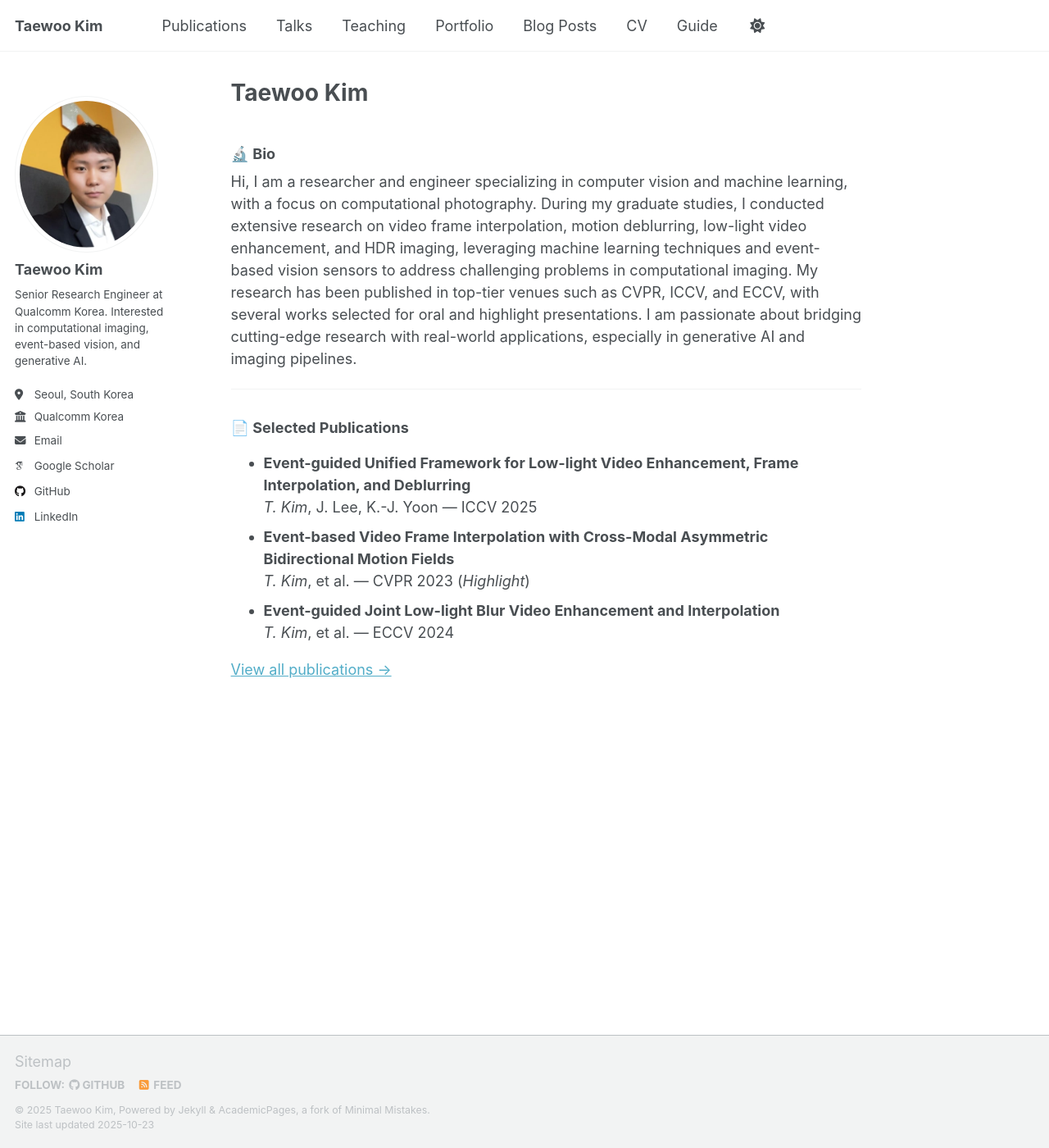
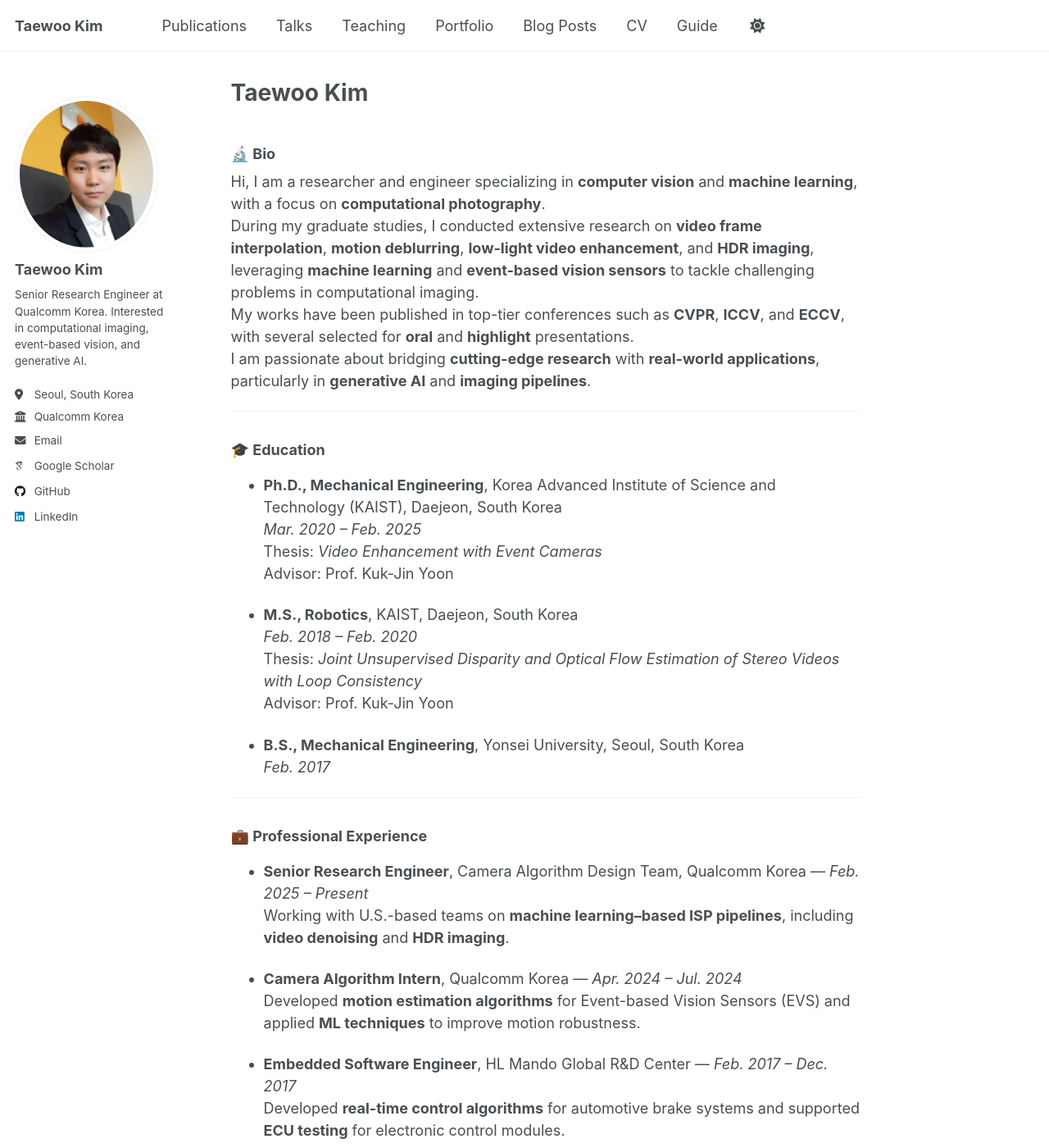
Before and after one commit to intelpro/intelpro.github.io, a Jekyll site: the page built from _pages/about.md, in a window 1280 px wide and 1400 px high. Shown: the whole window at 82% size. Built offline with Jekyll 4.4.1, drawn with Linux system fonts in a browser that asks for light colours; some web fonts are replaced; a script that is not in the unit is left out; some of the changed text lies outside the part shown.

Commit message:
Update about.md

```diff
--- a/_pages/about.md
+++ b/_pages/about.md
@@ -8,16 +8,115 @@
 ---
 
 ### 🔬 Bio
-Hi, I am a researcher and engineer specializing in computer vision and machine learning, with a focus on computational photography. During my graduate studies, I conducted extensive research on video frame interpolation, motion deblurring, low-light video enhancement, and HDR imaging, leveraging machine learning techniques and event-based vision sensors to address challenging problems in computational imaging. My research has been published in top-tier venues such as CVPR, ICCV, and ECCV, with several works selected for oral and highlight presentations. I am passionate about bridging cutting-edge research with real-world applications, especially in generative AI and imaging pipelines.
+Hi, I am a researcher and engineer specializing in **computer vision** and **machine learning**, with a focus on **computational photography**.
+During my graduate studies, I conducted extensive research on **video frame interpolation**, **motion deblurring**, **low-light video enhancement**, and **HDR imaging**, leveraging **machine learning** and **event-based vision sensors** to tackle challenging problems in computational imaging.
+My works have been published in top-tier conferences such as **CVPR**, **ICCV**, and **ECCV**, with several selected for **oral** and **highlight** presentations.
+I am passionate about bridging **cutting-edge research** with **real-world applications**, particularly in **generative AI** and **imaging pipelines**.
 
 ---
 
-### 📄 Selected Publications
+### 🎓 Education
+- **Ph.D., Mechanical Engineering**, Korea Advanced Institute of Science and Technology (KAIST), Daejeon, South Korea
+  *Mar. 2020 – Feb. 2025*
+  Thesis: *Video Enhancement with Event Cameras*
+  Advisor: Prof. Kuk-Jin Yoon
+
+- **M.S., Robotics**, KAIST, Daejeon, South Korea
+  *Feb. 2018 – Feb. 2020*
+  Thesis: *Joint Unsupervised Disparity and Optical Flow Estimation of Stereo Videos with Loop Consistency*
+  Advisor: Prof. Kuk-Jin Yoon
+
+- **B.S., Mechanical Engineering**, Yonsei University, Seoul, South Korea
+  *Feb. 2017*
+
+---
+
+### 💼 Professional Experience
+- **Senior Research Engineer**, Camera Algorithm Design Team, Qualcomm Korea — *Feb. 2025 – Present*
+  Working with U.S.-based teams on **machine learning–based ISP pipelines**, including **video denoising** and **HDR imaging**.
+
+- **Camera Algorithm Intern**, Qualcomm Korea — *Apr. 2024 – Jul. 2024*
+  Developed **motion estimation algorithms** for Event-based Vision Sensors (EVS) and applied **ML techniques** to improve motion robustness.
+
+- **Embedded Software Engineer**, HL Mando Global R&D Center — *Feb. 2017 – Dec. 2017*
+  Developed **real-time control algorithms** for automotive brake systems and supported **ECU testing** for electronic control modules.
+
+---
+
+### 📚 Research Interests
+1. **Computational Imaging and Machine Learning**
+   - Learning-based video restoration and enhancement
+   - Event-based and multi-sensor fusion for computational imaging
+   - AI-driven ISP and camera pipeline design
+
+2. **Generative and Foundation Models**
+   - Generative models for image and video synthesis
+   - Controllable and personalized generative editing
+   - Multi-modal and foundation model–based representation learning
+
+---
+
+### 🏆 Publications
+
+#### 🥇 Selected (Awarded)
+- **Event-based Video Frame Interpolation with Cross-Modal Asymmetric Bidirectional Motion Fields**
+  *Taewoo Kim*, Yujeong Chae, Hyun-Kurl Jang, Kuk-Jin Yoon
+  *IEEE/CVF Conference on Computer Vision and Pattern Recognition (CVPR)*, 2023 — **Highlight Paper (Top 2.5%)**
+
+- **Event-guided Deblurring of Unknown Exposure Time Videos**
+  *Taewoo Kim*, Jeongmin Lee, Wang Lin, Kuk-Jin Yoon
+  *European Conference on Computer Vision (ECCV)*, 2022 — **Oral Presentation (Top 2.7%)**
+
+---
+
+#### 🧠 International Publications
 - **Event-guided Unified Framework for Low-light Video Enhancement, Frame Interpolation, and Deblurring**
-  *T. Kim*, J. Lee, K.-J. Yoon — ICCV 2025
-- **Event-based Video Frame Interpolation with Cross-Modal Asymmetric Bidirectional Motion Fields**
-  *T. Kim*, et al. — CVPR 2023 (*Highlight*)
-- **Event-guided Joint Low-light Blur Video Enhancement and Interpolation**
-  *T. Kim*, et al. — ECCV 2024
+  *Taewoo Kim*, Kuk-Jin Yoon
+  *IEEE/CVF International Conference on Computer Vision (ICCV)*, 2025
 
-[View all publications →](/publications)
+- **A Benchmark Dataset for Event-Guided Human Pose Estimation and Tracking in Extreme Conditions**
+  *Hoonhee Cho*, *Taewoo Kim* (equal contribution), Yuwhan Jeong, Kuk-Jin Yoon
+  *Conference on Neural Information Processing Systems (NeurIPS)*, 2024
+
+- **Towards Real-world Event-guided Low-light Video Enhancement and Deblurring**
+  *Taewoo Kim*, Jaeseok Jeong, Hoonhee Cho, Yuhwan Jeong, Kuk-Jin Yoon
+  *European Conference on Computer Vision (ECCV)*, 2024
+
+- **CMTA: Cross-Modal Temporal Alignment for Event-guided Video Deblurring**
+  *Taewoo Kim* (equal contribution), Hoonhee Cho, Kuk-Jin Yoon
+  *European Conference on Computer Vision (ECCV)*, 2024
+
+- **Frequency-aware Event-based Video Deblurring for Real-world Motion Blur**
+  *Taewoo Kim* (equal contribution), Hoonhee Cho, Kuk-Jin Yoon
+  *IEEE/CVF Conference on Computer Vision and Pattern Recognition (CVPR)*, 2024
+
+- **TTA-EVF: Test-Time Adaptation for Event-based Video Frame Interpolation via Reliable Pixel and Sample Estimation**
+  *Hoonhee Cho*, *Taewoo Kim*, Yuhwan Jeong, Kuk-Jin Yoon
+  *IEEE/CVF Conference on Computer Vision and Pattern Recognition (CVPR)*, 2024
+
+- **Non-coaxial Event-Guided Motion Deblurring with Spatial Alignment**
+  *Hoonhee Cho*, Yuhwan Jeong, *Taewoo Kim*, Kuk-Jin Yoon
+  *IEEE/CVF International Conference on Computer Vision (ICCV)*, 2023
+
+- **Loop-Net: Joint Unsupervised Disparity and Optical Flow Estimation of Stereo Videos with Spatiotemporal Loop Consistency**
+  *Taewoo Kim*, Kwonyoung Ryu, Kyeongseob Song, Kuk-Jin Yoon
+  *IEEE Robotics and Automation Letters (RA-L)* & *IEEE/RSJ International Conference on Intelligent Robots and Systems (IROS)*, 2020 — **Oral Presentation**
+
+---
+
+### 📄 Theses
+- **Video Enhancement with Event Cameras** — *Ph.D. Thesis*, KAIST, 2025
+- **Joint Unsupervised Disparity and Optical Flow Estimation of Stereo Videos with Loop Consistency** — *M.S. Thesis*, KAIST, 2020
+-
+---
+
+### 🧠 Reviewer Services
+- **Conferences:** CVPR (2024–2026), ICCV (2025), ECCV (2024), WACV (2026), NeurIPS (2025), SIGGRAPH Asia (2024)
+- **Journals:** IEEE TPAMI, IJCV, Neural Networks, Robotics and Automation Letters (RA-L), IJAT
+
+---
+
+### 🏅 Awards
+- **CVPR 2023 Highlight Paper** — Top 2.5%
+- **ECCV 2022 Oral Presentation** — Top 2.7%
+- **IPIU 2023 Gold Prize** — Second Best Paper
```
